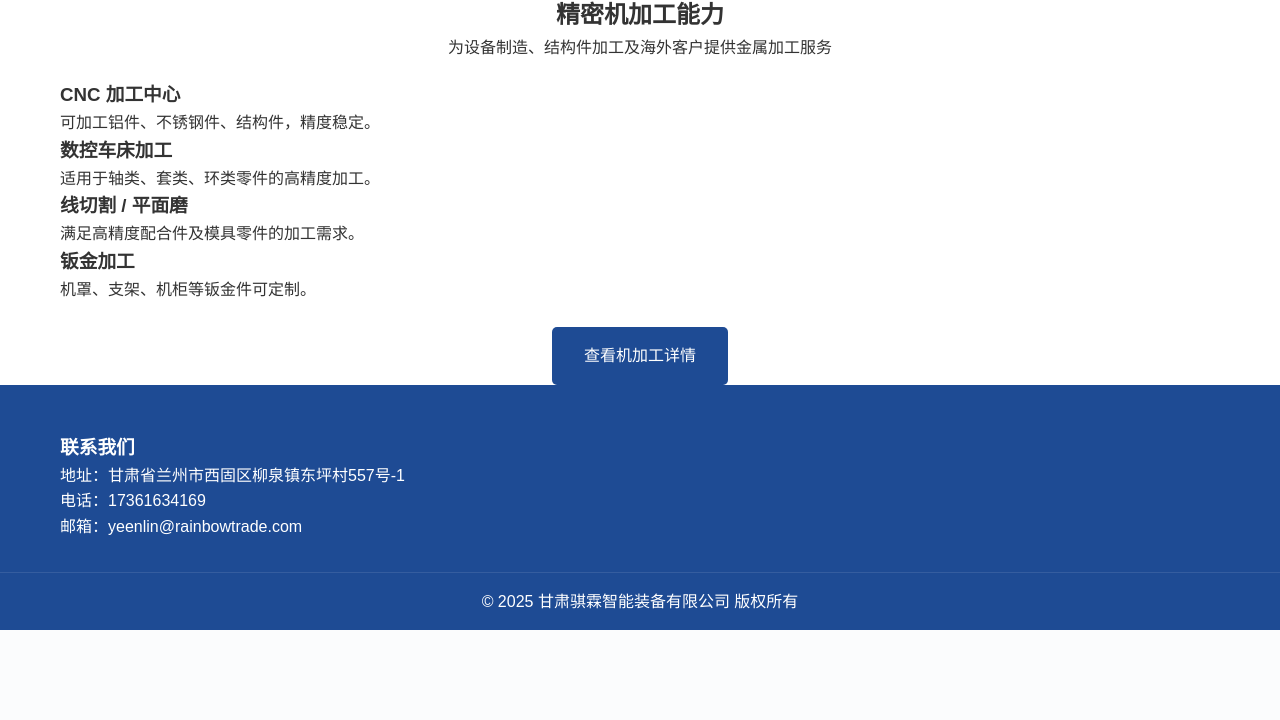
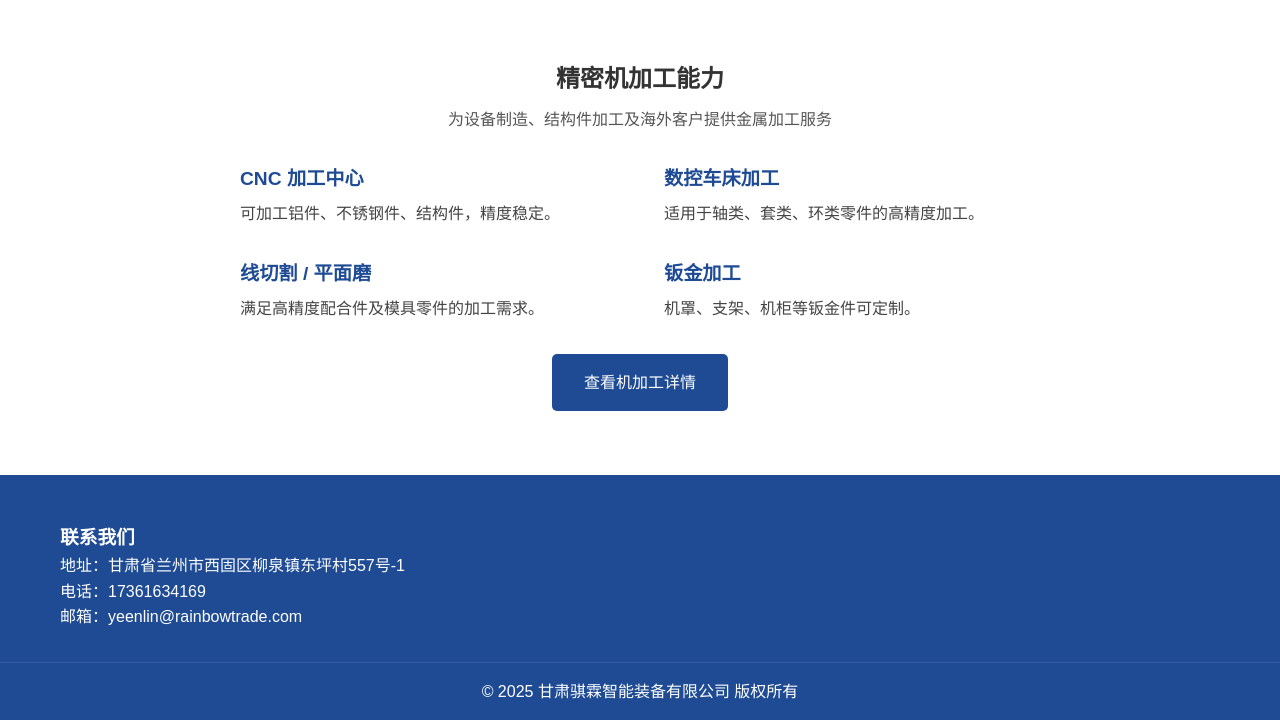
Before and after one commit to yel0625/----v1.1, a PHP site: page / in a window 1280 px wide. Shown: the part 2116-2836 px from the top of the page. Before the commit the page ends 2746 px from the top, so only its background shows below. Run offline with PHP 8.4, Linux system fonts and the light colour scheme.

Commit message:
Update main.css

```diff
--- a/styles/main.css
+++ b/styles/main.css
@@ -428,3 +428,48 @@ footer {
 .machining-grid {
     margin-top: 20px;
 }
+/* 精密机加工模块网格布局优化 */
+.machining-section {
+    padding: 4rem 0;
+}
+
+.machining-section h2 {
+    text-align: center;
+    margin-bottom: 0.5rem;
+}
+
+.machining-section .subtitle {
+    text-align: center;
+    color: #555;
+    margin-bottom: 2rem;
+}
+
+/* 2×2 网格布局 */
+.machining-grid {
+    display: grid;
+    grid-template-columns: repeat(2, 1fr);
+    gap: 2rem 3rem; /* 行间距2rem，列间距3rem */
+    max-width: 800px;
+    margin: 0 auto; /* 居中网格 */
+}
+
+.machining-item h3 {
+    font-size: 1.2rem;
+    margin-bottom: 0.4rem;
+    color: #1e4b94;
+    font-weight: bold;
+}
+
+.machining-item p {
+    color: #444;
+    line-height: 1.6;
+}
+
+/* 按钮与网格保持较近距离 */
+.machining-btn-wrapper {
+    margin-top: 2rem;
+    text-align: center;
+}
+
+.machining-btn-wrapper .cta-button {
+    disp
```
